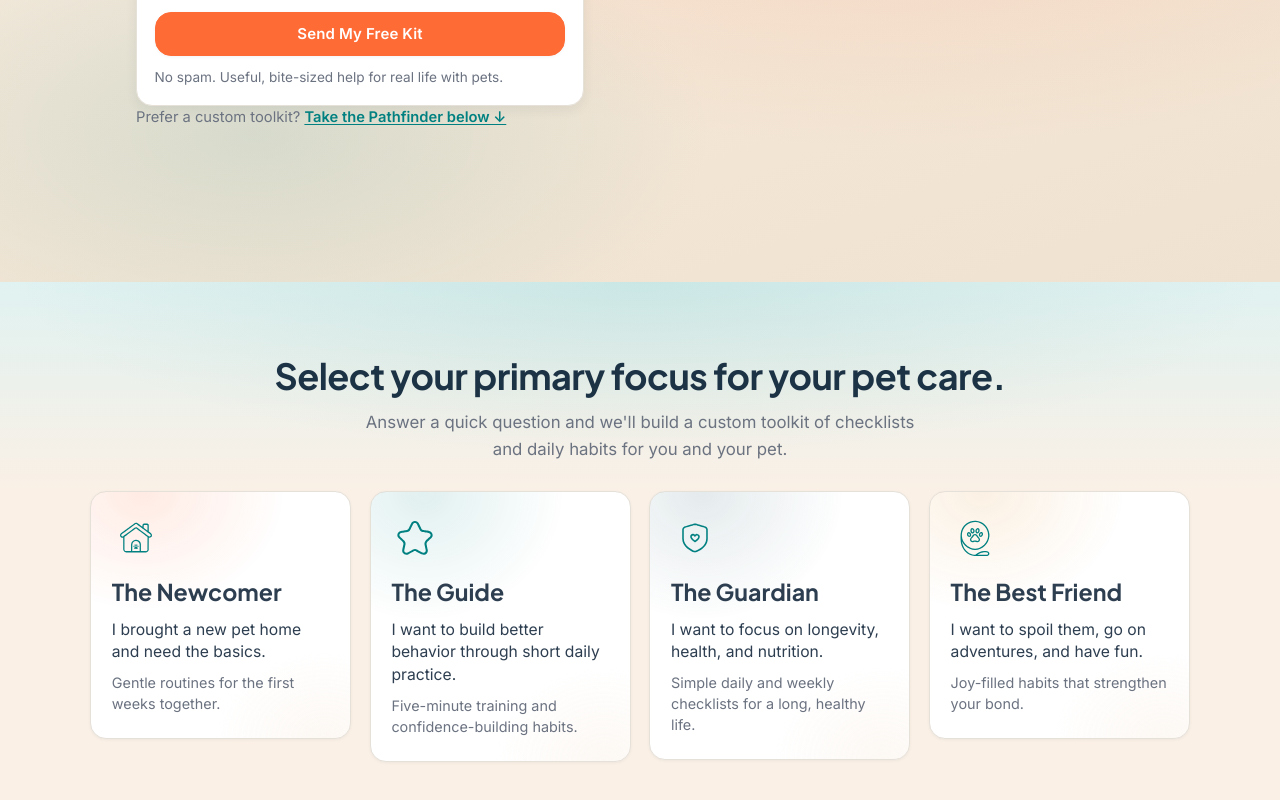
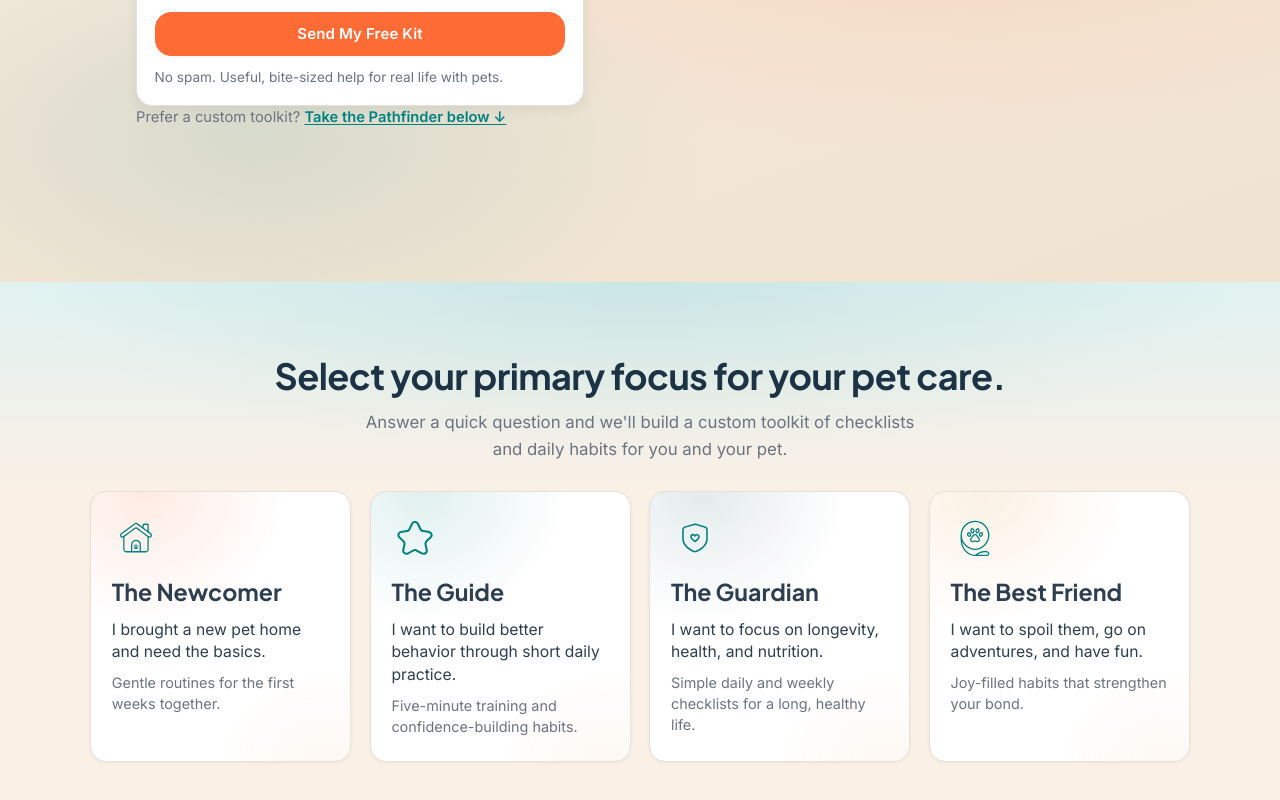
Before and after one commit to harshinde/Tails_and_Tasks, a Next.js app: page / in a window 1280 px wide. Shown: the part 519-1319 px from the top of the page. Built offline with nearby package versions, Linux system fonts and the light colour scheme.

Commit message:
fix: equalize Pathfinder card heights in the grid
Stretch list items and cards to full row height so uneven copy no
longer leaves a jagged bottom edge across the four path cards.

Co-authored-by: Harsha <harshinde@users.noreply.github.com>

```diff
--- a/src/app/globals.css
+++ b/src/app/globals.css
@@ -764,9 +764,11 @@ a {
 }
 
 .path-grid__item {
+  display: flex;
   margin: 0;
   padding: 0;
   min-width: 0;
+  height: 100%;
 }
 
 @media (min-width: 700px) {
@@ -785,8 +787,11 @@ a {
 .path-card {
   position: relative;
   display: grid;
+  align-content: start;
   justify-items: start;
   gap: 0.55rem;
+  width: 100%;
+  height: 100%;
   padding: 1.35rem 1.3rem 1.45rem;
   border: 1px solid var(--color-border);
   border-radius: var(--radius-panel);
```
